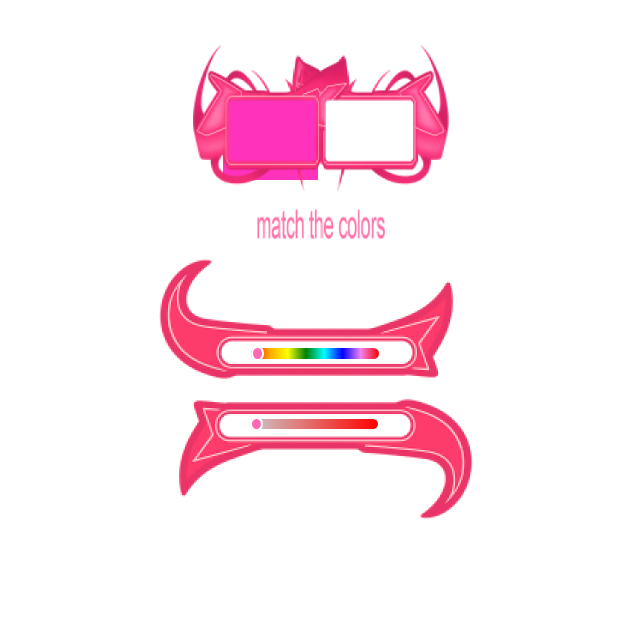
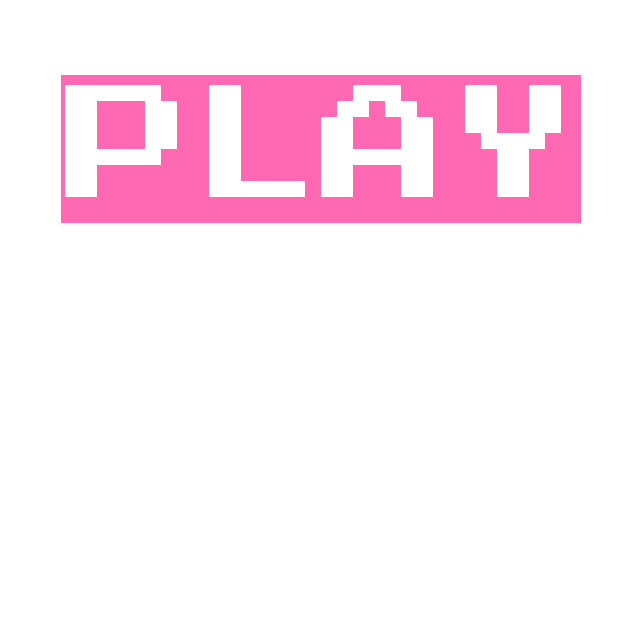
Before and after one commit to muhtasim24/Hyveout_Shad, a plain HTML site: page index.html in a window 1280 px wide. Shown: the part 171-800 px from the top of the page, without its empty margins (319-959 px from the left). Drawn offline with Linux system fonts and the light colour scheme.

Commit message:
start Screen added

```diff
--- a/index.html
+++ b/index.html
@@ -3,11 +3,14 @@
 <head>
     <meta charset="UTF-8">
     <meta name="viewport" content="width=device-width, initial-scale=1.0">
-    <title>ULTRAPINK</title>
+    <title>ULTRAP!NK</title>
     <link rel="stylesheet" href="styles.css">
 </head>
 <body>
-    <div class="container">
+    <div class="startScreen">
+        <button class="play" id="play">PLAY</button>
+    </div>
+    <div class="container" id="container">
         <img class="logo" src="./assets/logo.png">
 
         <div class="gamebox-container">
--- a/script.js
+++ b/script.js
@@ -2,14 +2,29 @@ const userColorBox = document.querySelector(".user-set");
 const targetBox = document.querySelector(".target");
 const videoDiv = document.getElementById('video');
 const endVideo = document.getElementById('endVideo');
-const audio = document.getElementById('music');
 let audioStarted = false;
+
+const playButton = document.getElementById("play");
+const startScreen = document.querySelector(".startScreen");
+const container = document.getElementById("container");
+const music = document.getElementById("music");
+
+playButton.addEventListener("click", () => {
+    // Show game
+    startScreen.style.display = "none";
+    container.style.display = "flex";
+
+    music.play();
+});
 
 let hue = 0;
 let sat = 0;
 
 let targetHue = 320;
 let targetSat = 100;
+
+
+
 
 targetBox.style.backgroundColor = `hsl(${targetHue}, ${targetSat}%, 60%)`;
 
@@ -35,7 +50,6 @@ function colorsAreClose(h1, s1, h2, s2) {
 
 // --- SLIDERS ---
 document.getElementById("hue-range").addEventListener("input", e => {
-    startAudio();
     hue = e.target.value;
     updateUserColor();
     updateSatGradient(hue);
@@ -51,7 +65,6 @@ document.getElementById("hue-range").addEventListener("input", e => {
 });
 
 document.getElementById("sat-range").addEventListener("input", e => {
-    startAudio();
     sat = e.target.value;
     updateUserColor();
     if (colorsAreClose(hue, sat, targetHue, targetSat)) {
--- a/styles.css
+++ b/styles.css
@@ -4,6 +4,11 @@
     -webkit-user-select: none !important;
     -webkit-touch-callout: none !important;
   }
+
+  @font-face {
+    font-family: 'PressStart2P';
+    src: url('pressStart2.ttf') format('truetype');
+}
 
   html, body {
     margin: 0;
@@ -28,7 +33,7 @@ body {
 }
 
 .container {
-    display: flex;
+    display: none;
     flex-direction: column;
     align-items: center;  /* horizontal center */
     justify-content: flex-start; /* vertical alignment from top */
@@ -180,6 +185,21 @@ input[type="range"]::-webkit-slider-thumb {
 
 }
 
+.play {
+    background-color: hotpink;
+    color: white;
+    position: absolute;
+    font-family: 'PressStart2P', sans-serif;
+    top: 40%;
+    left: 50%;
+    transform: translate(-50%, -50%);
+    border: none;
+    padding: 10px 4px;
+    font-size: 10vw;
+    z-index: 1;
+    cursor: pointer;
+}
+
 
 
 /* ------------------------------------------ DESKTOP ------------------------------------------------------- */
```
Also changed, not shown: pressStart2.ttf (added).
